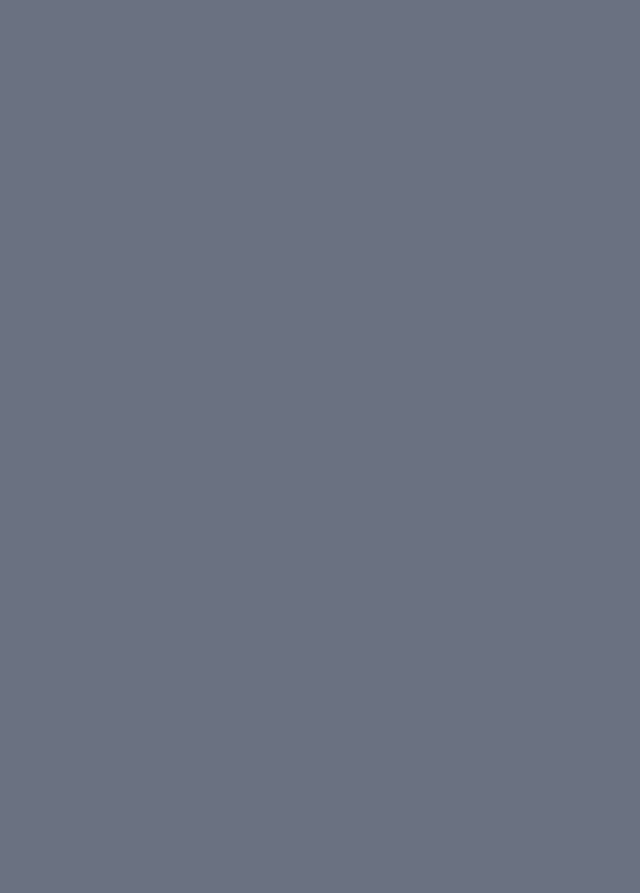
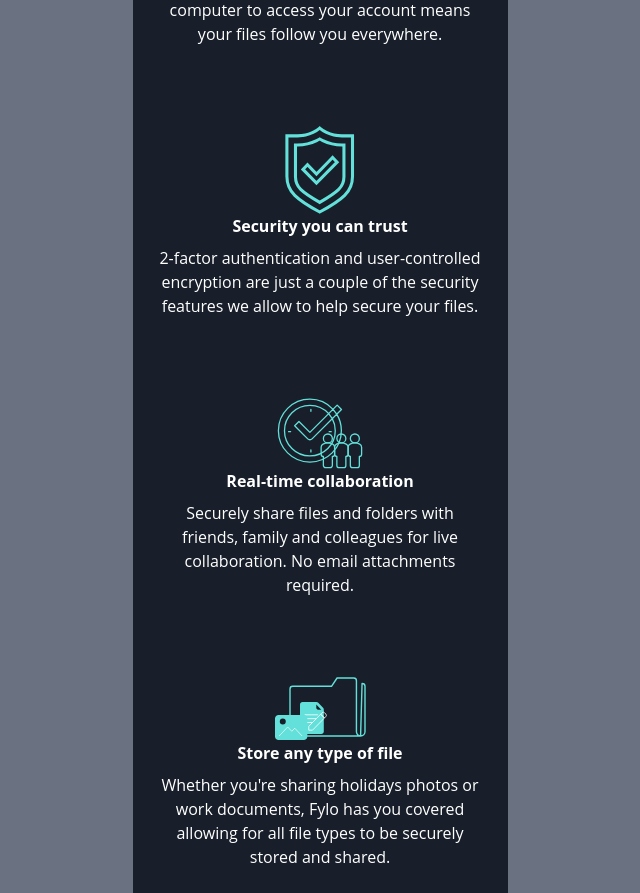
Before and after one commit to leiisxnz4/landingPage-React, a React (Vite) app: page / in a window 1280 px wide. Shown: the part 880-1773 px from the top of the page, without its empty margins (320-960 px from the left). Before the commit the page ends 800 px from the top, so only its background shows below. Built offline with nearby package versions, Linux system fonts and the light colour scheme; a web font is replaced by a local one.

Commit message:
Implementando Features

```diff
--- a/src/App.tsx
+++ b/src/App.tsx
@@ -1,4 +1,4 @@
-import { Header, Hero } from './components'
+import { Header, Hero, Features } from './components'
 
 function App() {
 
@@ -23,6 +23,7 @@
 
       <section className='bg-Navy-900 p-6'>
         <Hero />
+        <Features />
       </section>
 
     </main>
--- /dev/null
+++ b/src/components/features.tsx
@@ -0,0 +1,46 @@
+interface Feature {
+    title: string;
+    description: string;
+    iconUrl: string;
+}
+
+const features: Feature[] = [] = [
+    {
+        title: 'Access your files, anywhere',
+        description: 'The ability to use a smartphone, tablet, or computer to access your account means your files follow you everywhere.',
+        iconUrl: 'images/icon-access-anywhere.svg'
+    },
+    {
+        title: 'Security you can trust',
+        description: '2-factor authentication and user-controlled encryption are just a couple of the security features we allow to help secure your files.',
+        iconUrl: 'images/icon-security.svg'
+    },
+    {
+        title: 'Real-time collaboration',
+        description: 'Securely share files and folders with friends, family and colleagues for live collaboration. No email attachments required.',
+        iconUrl: 'images/icon-collaboration.svg'
+    },
+    {
+        title: 'Store any type of file',
+        description: "Whether you're sharing holidays photos or work documents, Fylo has you covered allowing for all file types to be securely stored and shared.",
+        iconUrl: 'images/icon-any-file.svg'
+    },
+]
+
+export const Features = () => {
+  return (
+    <div className="flex flex-col gap-20 mt-[140px]">
+      {
+        features.map(({title, description, iconUrl}: Feature) => (
+            <div className="flex flex-col items-center text-center">
+                <img src={iconUrl} alt={title} />
+                <div>
+                    <h3 className="font-bold mb-2">{title}</h3>
+                    <p>{description}</p>
+                </div>
+            </div>
+        ))
+      }
+    </div>
+  )
+}
--- a/src/components/index.ts
+++ b/src/components/index.ts
@@ -2,3 +2,4 @@
 export { Navbar } from './navbar';
 export { Hero } from './hero';
 export { Button } from './button';
+export { Features } from './features';
```
